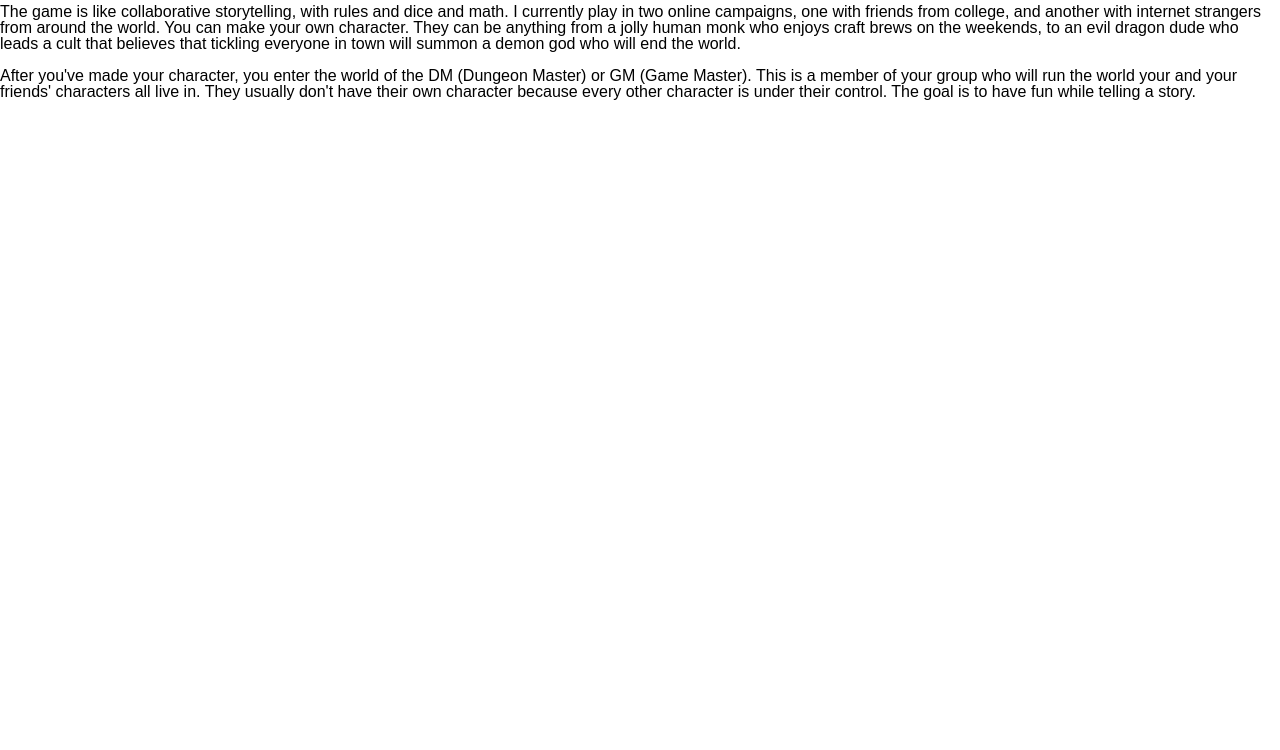
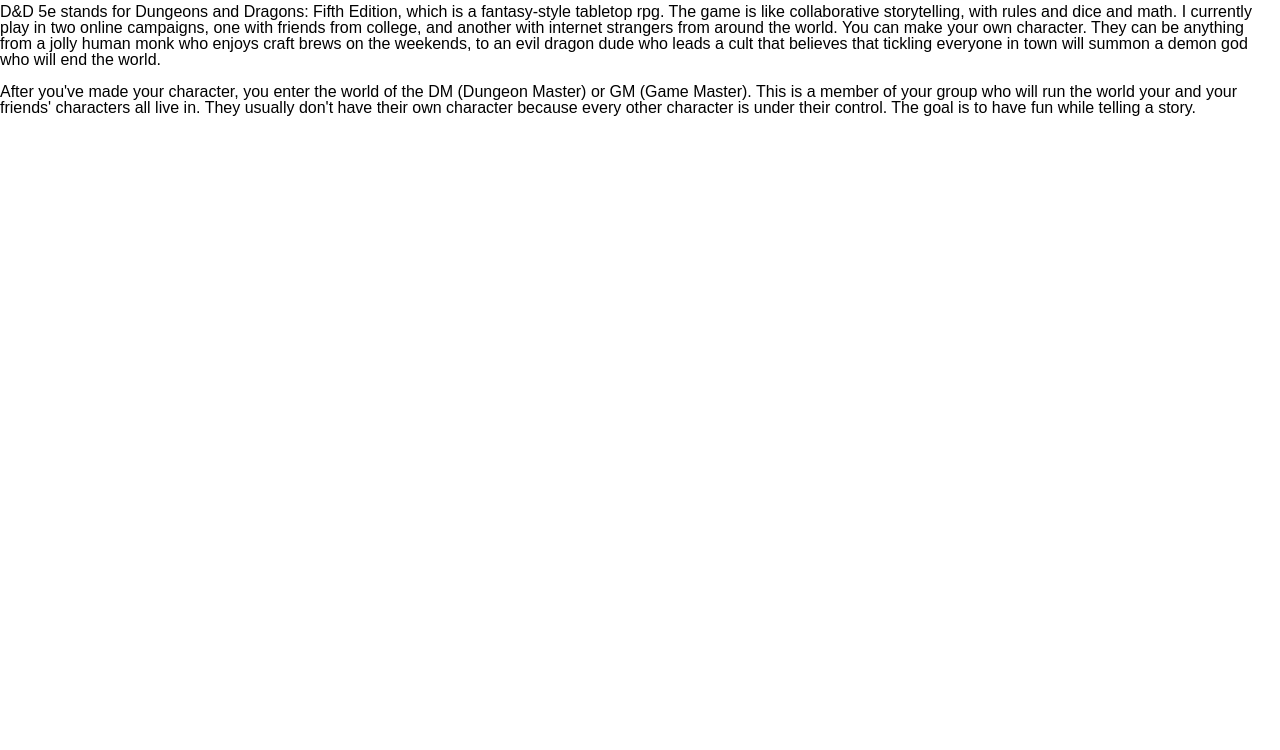
Before and after one commit to WillWarren1/my-hobbies, a website: page public/index.html in a window 1280 px wide. Shown: the part 71-821 px from the top of the page. Drawn offline with Linux system fonts and the light colour scheme.

Commit message:
Minor adjustments to opening paragraph

```diff
--- a/public/index.html
+++ b/public/index.html
@@ -10,7 +10,7 @@
   <body>
     <h1 class='hello-world'>Hello, World! I really like D&D 5e</h1>
     <p>
-      The game is like collaborative storytelling, with rules and dice and math. I currently play in two online campaigns,
+      D&D 5e stands for Dungeons and Dragons: Fifth Edition, which is a fantasy-style tabletop rpg. The game is like collaborative storytelling, with rules and dice and math. I currently play in two online campaigns,
       one with friends from college, and another with internet strangers from around the world.
       You can make your own character. They can be anything from a jolly human monk who enjoys craft brews on the weekends,
       to an evil dragon dude who leads a cult that believes that tickling everyone in town will summon a demon god who will
```
